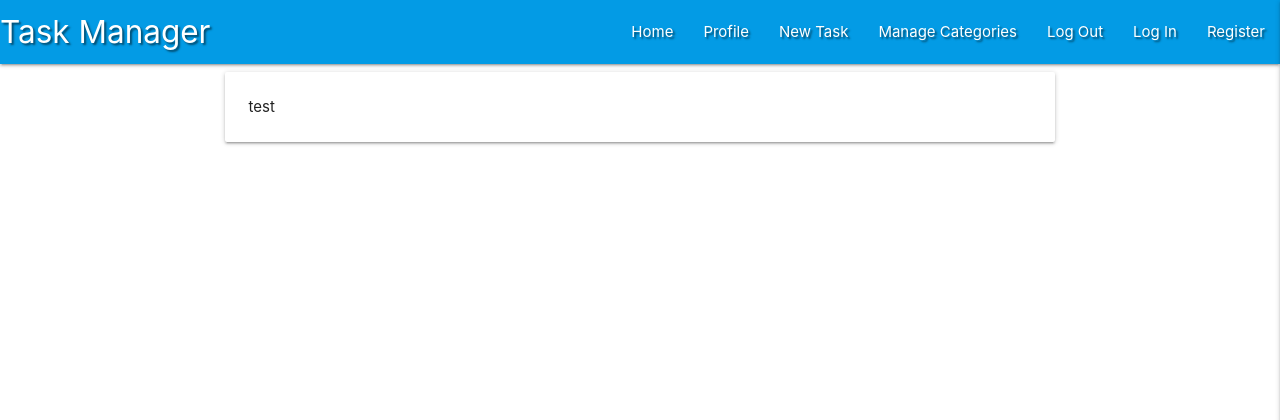
After one commit to TezBaydu/codeTaskManager, a Flask app: page /register in a window 1280 px wide. The commit adds this page. Shown: the top 420 px of the page. Run offline with Flask 2, Linux system fonts and the light colour scheme; some libraries are stand-ins or nearby versions.

Commit message:
register html template created - not running on live and advised to push to github and heroku to see if this works

```diff
--- a/app.py
+++ b/app.py
@@ -4,6 +4,7 @@ from flask import (
     redirect, request, session, url_for)
 from flask_pymongo import PyMongo
 from bson.objectid import ObjectId
+from werkzeug.security import generate_password_hash, check_password_hash
 if os.path.exists("env.py"):
     import env
 
@@ -16,6 +17,7 @@ app.secret_key = os.environ.get("SECRET_KEY")
 
 mongo = PyMongo(app)
 
+
 @app.route("/")
 @app.route("/get_tasks")
 def get_tasks():
@@ -23,6 +25,11 @@ def get_tasks():
     return render_template("tasks.html", tasks=tasks)
 
 
+@app.route("/register", methods=["GET", "POST"])
+def register():
+    return render_template("register.html")
+
+
 if __name__ == "__main__":
     app.run(host=os.environ.get("IP"),
             port=int(os.environ.get("PORT")),
--- a/templates/base.html
+++ b/templates/base.html
@@ -31,7 +31,7 @@
                     <li><a href="#">Manage Categories</a></li>
                     <li><a href="#">Log Out</a></li>
                     <li><a href="#">Log In</a></li>
-                    <li><a href="#">Register</a></li>
+                    <li><a href="{{ url_for('register') }}">Register</a></li>
                 </ul>
             </div>
         </nav>
@@ -45,7 +45,7 @@
             <li><a href="#">Manage Categories</a></li>
             <li><a href="#">Log Out</a></li>
             <li><a href="#">Log In</a></li>
-            <li><a href="#">Register</a></li>
+            <li><a href="{{ url_for('register') }}">Register</a></li>
         </ul>
     </header>
 
--- /dev/null
+++ b/templates/register.html
@@ -0,0 +1,12 @@
+{% extends "base.html" %}
+{% block content %}
+
+    <div class="row">
+        <form class="col s12 m8 offset-m2">
+            <div class="card-panel">
+                <span>test</span>
+            </div>
+        </form>
+    </div>
+
+{% endblock %}
```
